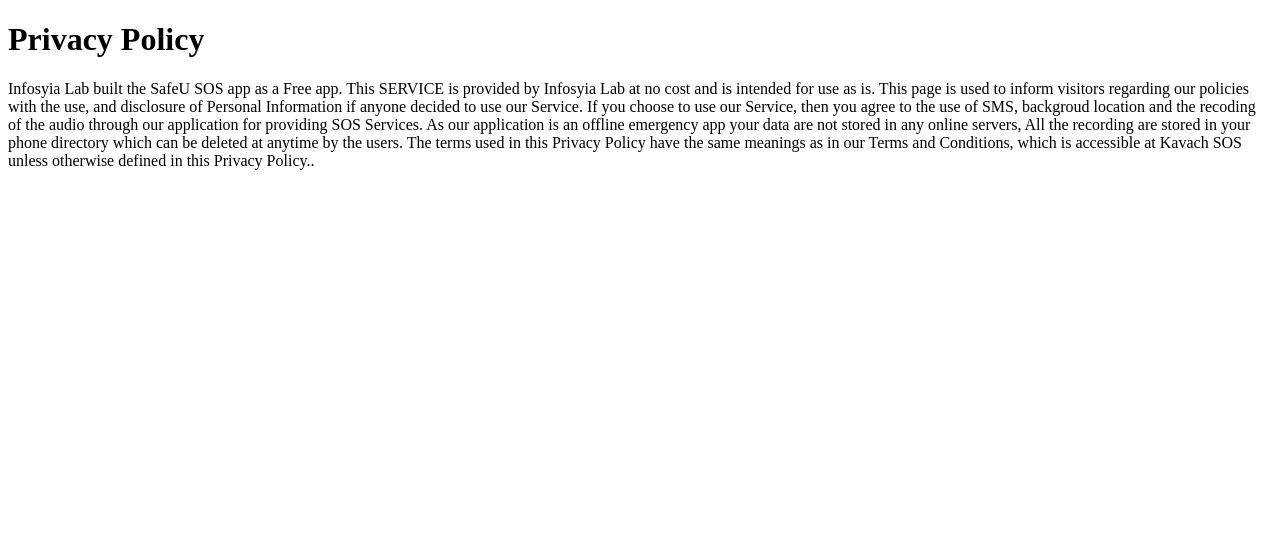
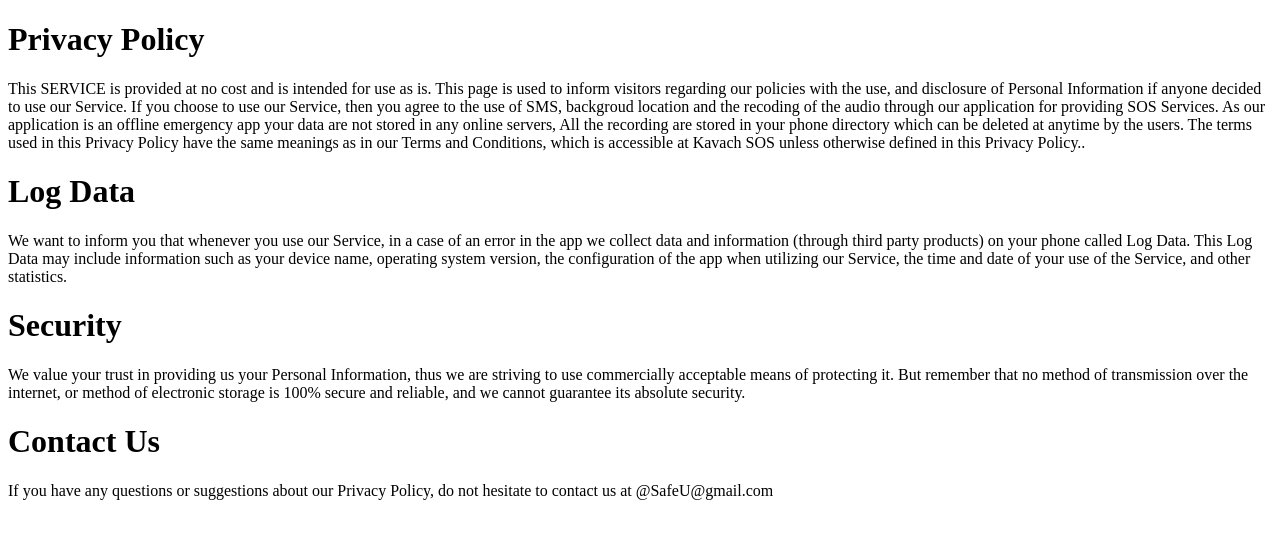
Before and after one commit to gracelewiss/SafeUPrivacyPolicy, a plain HTML site: page index.html in a window 1280 px wide. Drawn offline with Linux system fonts and the light colour scheme.

Commit message:
added more text

```diff
--- a/index.html
+++ b/index.html
@@ -4,7 +4,7 @@
 
 <h1>Privacy Policy</h1>
 
-<p>Infosyia Lab built the SafeU SOS app as a Free app. This SERVICE is provided by Infosyia Lab at no cost and is intended for use as is.
+<p>This SERVICE is provided at no cost and is intended for use as is.
 
     This page is used to inform visitors regarding our policies with the use, and disclosure of Personal Information if anyone decided to use our Service.
 
@@ -12,6 +12,15 @@
 
     The terms used in this Privacy Policy have the same meanings as in our Terms and Conditions, which is accessible at Kavach SOS unless otherwise defined in this Privacy Policy..</p>
 
-<h1></h1>
+<h1>Log Data</h1>
+
+<p>We want to inform you that whenever you use our Service, in a case of an error in the app we collect data and information (through third party products) on your phone called Log Data. This Log Data may include information such as your device name, operating system version, the configuration of the app when utilizing our Service, the time and date of your use of the Service, and other statistics.</p>
+
+<h1>Security</h1>
+<p>We value your trust in providing us your Personal Information, thus we are striving to use commercially acceptable means of protecting it. But remember that no method of transmission over the internet, or method of electronic storage is 100% secure and reliable, and we cannot guarantee its absolute security.</p>
+
+<h1>Contact Us</h1>
+
+<p>If you have any questions or suggestions about our Privacy Policy, do not hesitate to contact us at @SafeU@gmail.com</p>
 </body>
 </html>
```
